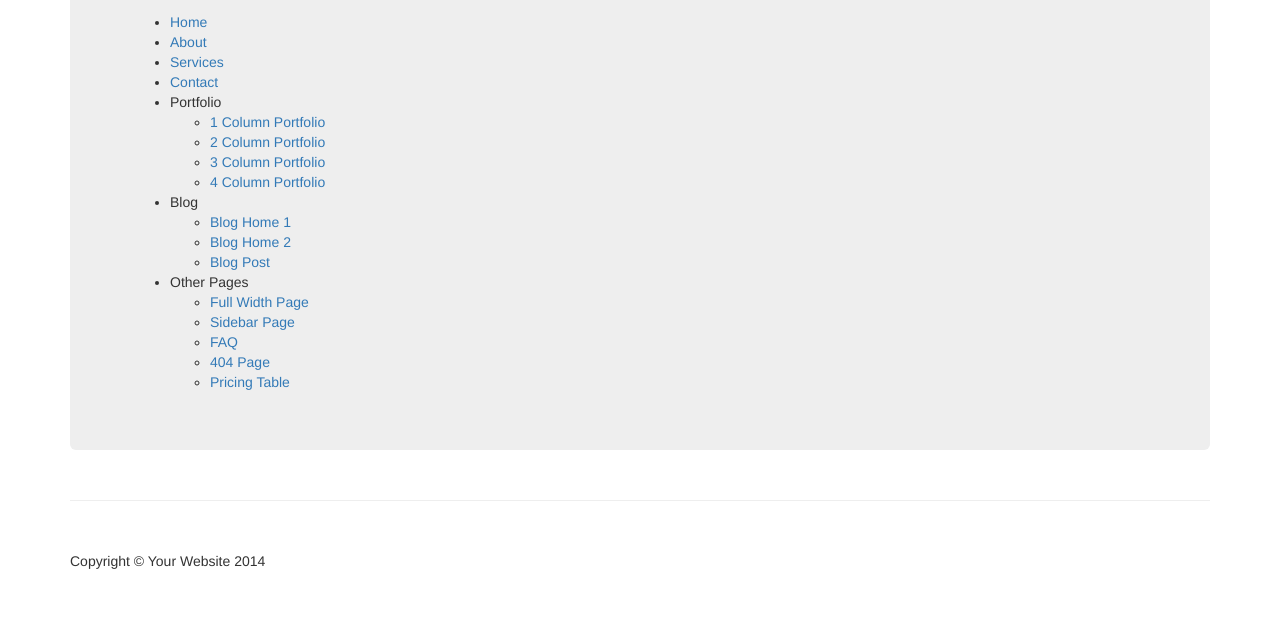
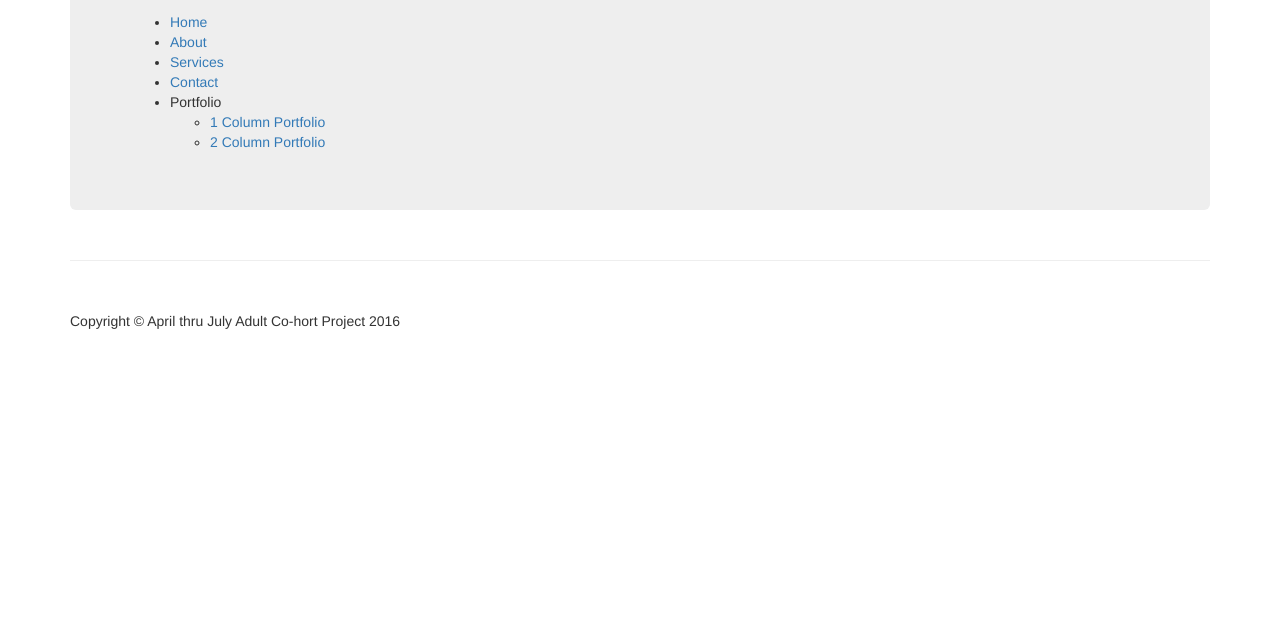
Before and after one commit to ttatchinson1/Services, a plain HTML site: page 404.html in a window 1280 px wide. Shown: the part 412-1043 px from the top of the page. After the commit the page ends 803 px from the top, so only its background shows below. Drawn offline with Linux system fonts and the light colour scheme.

Commit message:
Update 404.html

```diff
--- a/404.html
+++ b/404.html
@@ -9,7 +9,7 @@
     <meta name="description" content="">
     <meta name="author" content="">
 
-    <title>Modern Business - Start Bootstrap Template</title>
+    <title>April thru July Adult Co-hort Project-404 Page</title>
 
     <!-- Bootstrap Core CSS -->
     <link href="css/bootstrap.min.css" rel="stylesheet">
@@ -65,52 +65,9 @@
                             <li>
                                 <a href="portfolio-2-col.html">2 Column Portfolio</a>
                             </li>
-                            <li>
-                                <a href="portfolio-3-col.html">3 Column Portfolio</a>
-                            </li>
-                            <li>
-                                <a href="portfolio-4-col.html">4 Column Portfolio</a>
-                            </li>
-                            <li>
-                                <a href="portfolio-item.html">Single Portfolio Item</a>
-                            </li>
+
                         </ul>
-                    </li>
-                    <li class="dropdown">
-                        <a href="#" class="dropdown-toggle" data-toggle="dropdown">Blog <b class="caret"></b></a>
-                        <ul class="dropdown-menu">
-                            <li>
-                                <a href="blog-home-1.html">Blog Home 1</a>
-                            </li>
-                            <li>
-                                <a href="blog-home-2.html">Blog Home 2</a>
-                            </li>
-                            <li>
-                                <a href="blog-post.html">Blog Post</a>
-                            </li>
-                        </ul>
-                    </li>
-                    <li class="dropdown active">
-                        <a href="#" class="dropdown-toggle" data-toggle="dropdown">Other Pages <b class="caret"></b></a>
-                        <ul class="dropdown-menu">
-                            <li>
-                                <a href="full-width.html">Full Width Page</a>
-                            </li>
-                            <li>
-                                <a href="sidebar.html">Sidebar Page</a>
-                            </li>
-                            <li>
-                                <a href="faq.html">FAQ</a>
-                            </li>
-                            <li class="active">
-                                <a href="404.html">404</a>
-                            </li>
-                            <li>
-                                <a href="pricing.html">Pricing Table</a>
-                            </li>
-                        </ul>
-                    </li>
-                </ul>
+
             </div>
             <!-- /.navbar-collapse -->
         </div>
@@ -164,49 +121,7 @@
                                 <li>
                                     <a href="portfolio-2-col.html">2 Column Portfolio</a>
                                 </li>
-                                <li>
-                                    <a href="portfolio-3-col.html">3 Column Portfolio</a>
-                                </li>
-                                <li>
-                                    <a href="portfolio-4-col.html">4 Column Portfolio</a>
-                                </li>
-                            </ul>
-                        </li>
-                        <li>
-                            Blog
-                            <ul>
-                                <li>
-                                    <a href="blog-home-1.html">Blog Home 1</a>
-                                </li>
-                                <li>
-                                    <a href="blog-home-2.html">Blog Home 2</a>
-                                </li>
-                                <li>
-                                    <a href="blog-post.html">Blog Post</a>
-                                </li>
-                            </ul>
-                        </li>
-                        <li>
-                            Other Pages
-                            <ul>
-                                <li>
-                                    <a href="full-width-page.html">Full Width Page</a>
-                                </li>
-                                <li>
-                                    <a href="sidebar.html">Sidebar Page</a>
-                                </li>
-                                <li>
-                                    <a href="faq.html">FAQ</a>
-                                </li>
-                                <li>
-                                    <a href="404.html">404 Page</a>
-                                </li>
-                                <li>
-                                    <a href="pricing-table.html">Pricing Table</a>
-                                </li>
-                            </ul>
-                        </li>
-                    </ul>
+
                 </div>
             </div>
 
@@ -218,7 +133,7 @@
         <footer>
             <div class="row">
                 <div class="col-lg-12">
-                    <p>Copyright &copy; Your Website 2014</p>
+                    <p>Copyright &copy; April thru July Adult Co-hort Project 2016</p>
                 </div>
             </div>
         </footer>
```
